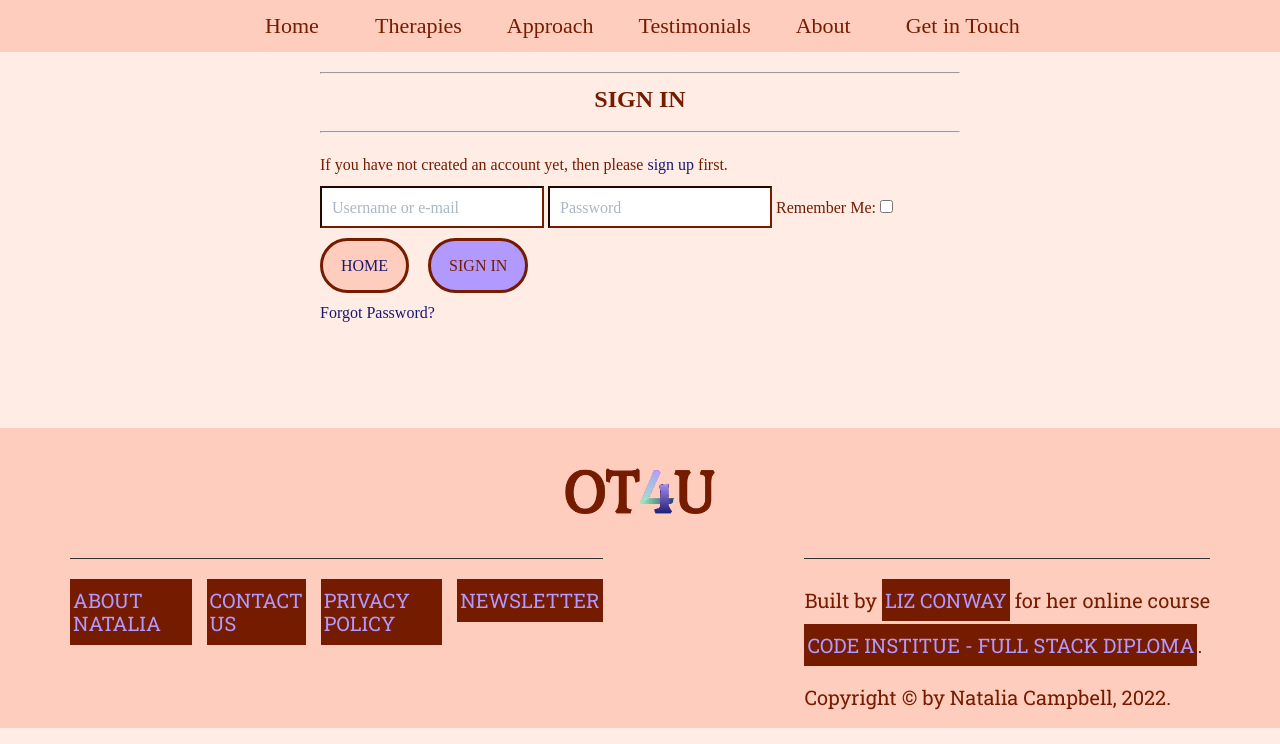
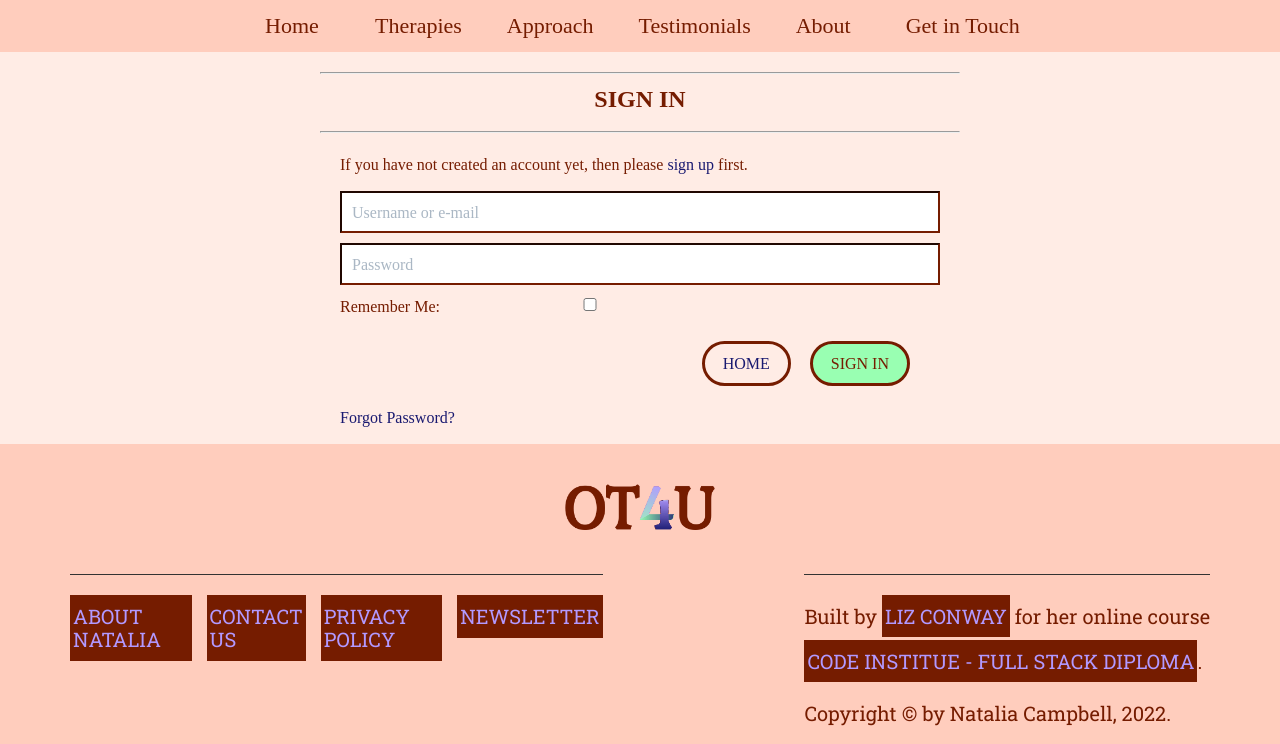
Before and after one commit to Liz-Conway/OT4All, a Django app: page /accounts/login/ in a window 1280 px wide. Shown: the part 72-816 px from the top of the page. Run offline with Django 4.2, Linux system fonts and the light colour scheme; some libraries are stand-ins or nearby versions; some web fonts are replaced.

Commit message:
STYLE: Style the login page

```diff
--- a/static/css/style.css
+++ b/static/css/style.css
@@ -1595,6 +1595,32 @@ ul.errorlist {
   padding: 0 2rem;
 }
 
+#id_remember {
+  /*	The checkbox for the "Remember Me" label
+   * is laid out on the row after the label
+   * Need to move it so it is beside its label */
+  -webkit-transform: translate(-5rem, -2rem);
+          transform: translate(-5rem, -2rem);
+}
+
+.loginPage {
+  padding: 0 2rem;
+}
+.loginForm {
+  display: -webkit-box;
+  display: -ms-flexbox;
+  display: flex;
+  -webkit-box-orient: vertical;
+  -webkit-box-direction: normal;
+      -ms-flex-direction: column;
+          flex-direction: column;
+  margin: 1.5rem 0;
+}
+.loginButtons {
+  -ms-flex-item-align: end;
+      align-self: flex-end;
+}
+
 /*===== END  Django AllAuth  ===== */
 
 /*# sourceMappingURL=style.css.map */
--- a/templates/allauth/account/login.html
+++ b/templates/allauth/account/login.html
@@ -13,6 +13,7 @@
 
 {% get_providers as socialaccount_providers %}
 
+<div class="loginPage">
 	{% if socialaccount_providers %}
 	<p>{% blocktrans with site.name as site_name %}Please sign in with one
 	of your existing third party accounts. Or, <a href="{{ signup_url }}">sign up</a>
@@ -35,17 +36,20 @@ for a {{ site_name }} account and sign in below:{% endblocktrans %}</p>
 	<a href="{{ signup_url }}">sign up</a> first.{% endblocktrans %}</p>
 	{% endif %}
 
-<form class="login" method="POST" action="{% url 'account_login' %}">
+	<form class="loginForm" method="POST" action="{% url 'account_login' %}">
 	  {% csrf_token %}
 	  {{ form }}
 	  {% if redirect_field_value %}
 	  <input type="hidden" name="{{ redirect_field_name }}" value="{{ redirect_field_value }}" />
 	  {% endif %}
-  <a class="btn" href="{% url 'home' %}">Home</a>
-  <button class="btn btnCTA" type="submit">{% trans "Sign In" %}</button>
+	  <div class="loginButtons">
+	  <a class="btn btnGhost btnThin" href="{% url 'home' %}">Home</a>
+	  <button class="btn btnPrimary btnThin" type="submit">{% trans "Sign In" %}</button>
+	  </div>
 	  <p>
 	  	<a class="btnTextOnly" href="{% url 'account_reset_password' %}">{% trans "Forgot Password?" %}</a>
 	  </p>
 	</form>
 
+</div>
 {% endblock %}
```
Also changed, not shown: sass/vendors/_allauth.sass (+19 -0 lines), 1 other file. Lines whose indentation alone changed are shown as unchanged.
